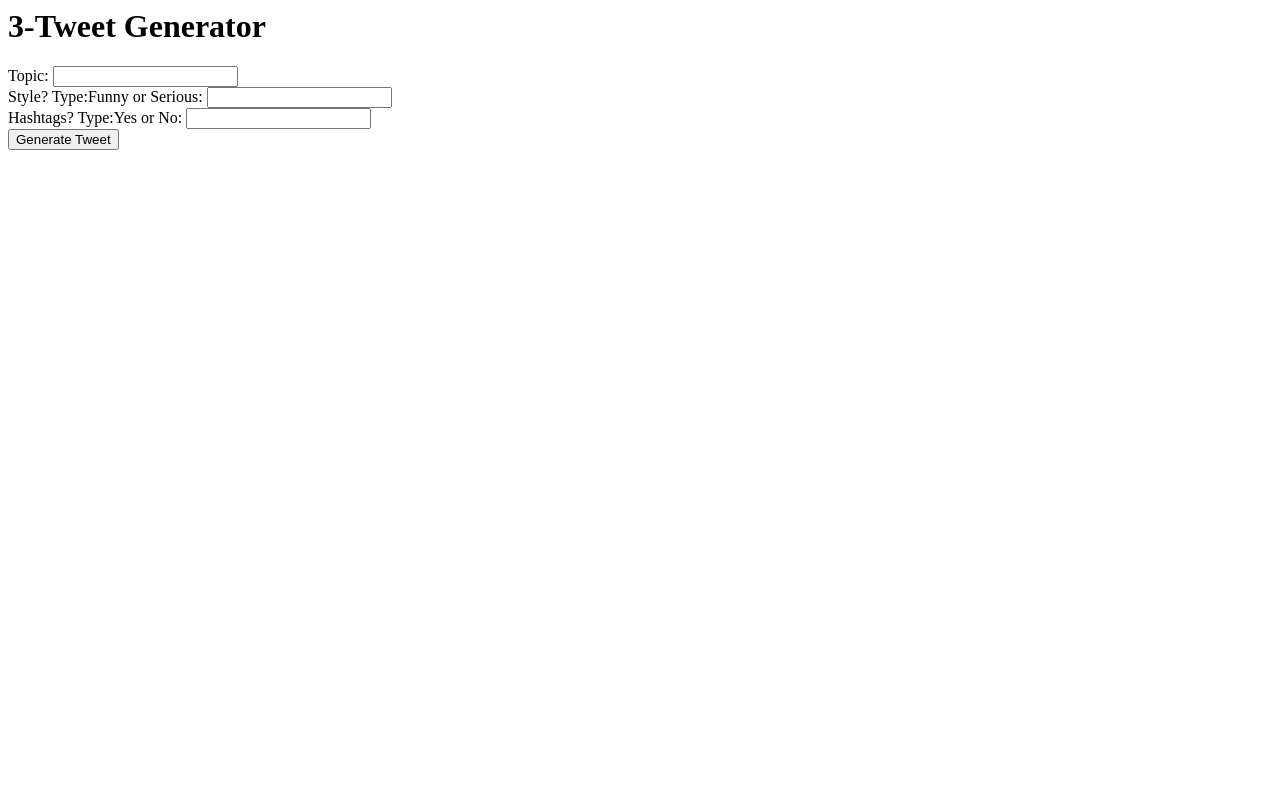
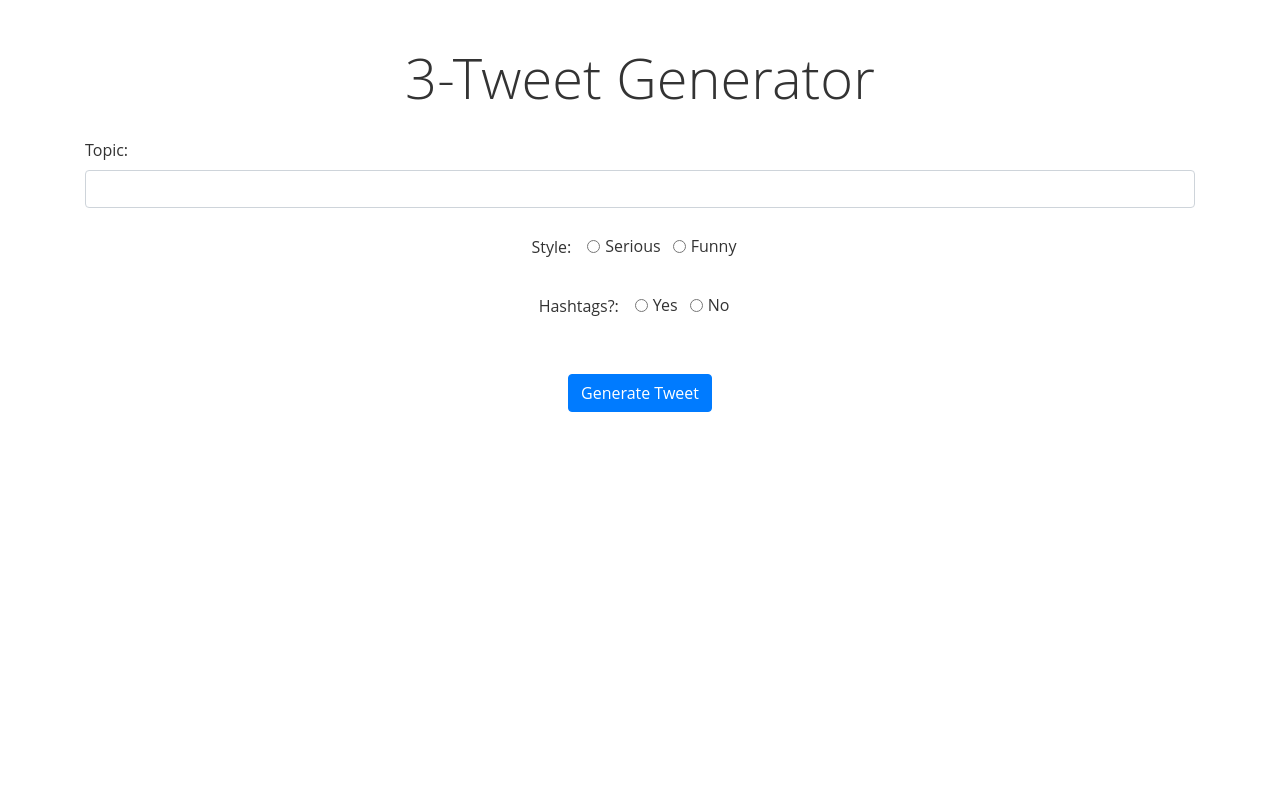
Before and after one commit to hbclaure/mysite_chat, a Django app: template mysite_chat/templates/dashboard/index.html in a window 1280 px wide. Run offline with Django 4.2, Linux system fonts and the light colour scheme; the template is opened without the code that fills it, so the values that code supplies are empty; some libraries are stand-ins or nearby versions.

Commit message:
Update index.html

```diff
--- a/mysite_chat/templates/dashboard/index.html
+++ b/mysite_chat/templates/dashboard/index.html
@@ -1,17 +1,68 @@
-<h1>3-Tweet Generator</h1>
+<!DOCTYPE html>
+<html lang="en">
+<head>
+  <meta charset="UTF-8">
+  <meta name="viewport" content="width=device-width, initial-scale=1.0">
+  <meta http-equiv="X-UA-Compatible" content="ie=edge">
+  <link rel="stylesheet" href="https://maxcdn.bootstrapcdn.com/bootstrap/4.5.2/css/bootstrap.min.css">
+  <title>DJANGO WEBAPP</title>
+  <style>
+    * {
+      font-family: 'Open Sans', sans-serif;
+      font-size: 16px;
+      color: #333;
+      margin-top: 11px;
+    }
+  </style>
+</head>
+<body>
+  <div class="container h-100">
+    <div class="d-flex h-100 align-items-center">
+      <div class="w-100">
+        <div class="text-center text-primary mb-3">
+          <h1 class="display-4">3-Tweet Generator</h1>
+        </div>
         <form method="post">
           {% csrf_token %}
+          <div class="form-group">
             <label for="topic">Topic:</label>
-    <input type="text" id="topic" name="topic">
-     <br><label for="topic">Style? Type:Funny or Serious:</label>
-    <input type="text" id="funny" name="funny">
+            <input type="text" class="form-control" id="topic" name="topic">
+          </div>
 
-    <br><label for="topic">Hashtags? Type:Yes or No:</label>
-    <input type="text" id="hashtag" name="hashtag">
-    <br><input type="submit" value="Generate Tweet">
+          <div class="form-group d-flex justify-content-center">
+            <label for="topic">Style:</label>
+            <div class="form-check form-check-inline ml-3">
+              <input class="form-check-input" style="margin-top: -10px" type="radio" name="funny" value="serious">
+              <label class="form-check-label" style="margin-top: -10px">Serious</label>
+            </div>
+            <div class="form-check form-check-inline">
+              <input class="form-check-input" style="margin-top: -10px" type="radio" name="funny" value="funny">
+              <label class="form-check-label" style="margin-top: -10px">Funny</label>
+            </div>
+          </div>
+
+          <div class="form-group d-flex justify-content-center">
+            <label for="topic">Hashtags?:</label>
+            <div class="form-check form-check-inline ml-3">
+              <input class="form-check-input" style="margin-top: -10px" type="radio"" name="hashtag" value="hashtag">
+              <label class="form-check-label" style="margin-top: -10px">Yes</label>
+            </div>
+            <div class="form-check form-check-inline">
+              <input class="form-check-input" style="margin-top: -10px" type="radio" name="hashtag" value="hashtag">
+              <label class="form-check-label" style="margin-top: -10px">No</label>
+            </div>
+          </div>
+
+          <div class="form-group mt-5">
+            <input type="submit" class="btn btn-primary d-flex mx-auto" value="Generate Tweet">
+          </div>
         </form>
 
         {% if tweet %}
-    <h2>Generated Tweet:</h2>
+        <h2 class="text-primary">Generated Tweet:</h2>
         <p>{{ tweet }}</p>
 {% endif %}
+      </form>
+    </div>
+  </body>
+</html>
```
Lines whose indentation alone changed are shown as unchanged.
